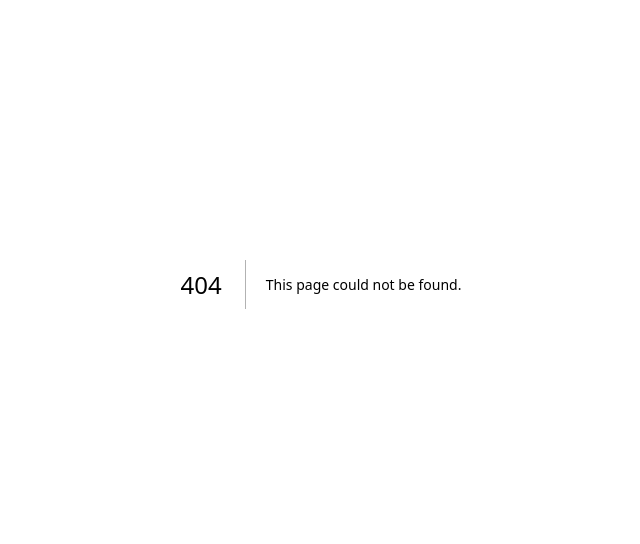
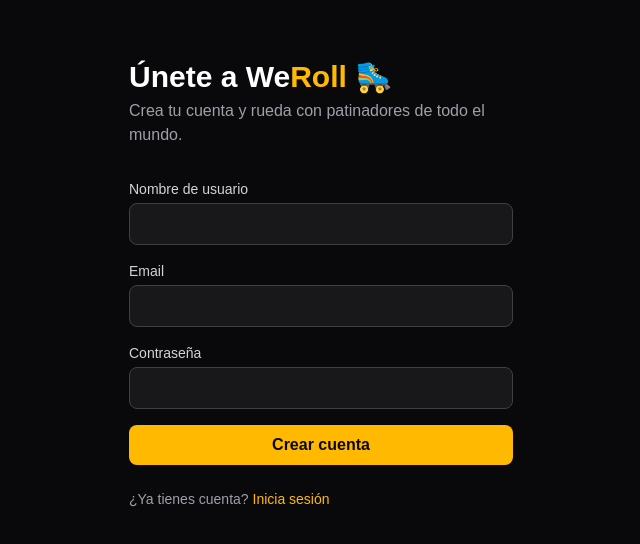
Before and after one commit to markyuna/weroll-web, a Next.js app: page /registro in a window 1280 px wide. Before the commit this address had no page. Shown: the part 116-660 px from the top of the page, without its empty margins (319-959 px from the left). Built offline with nearby package versions, Linux system fonts and the light colour scheme; no server answers.

Commit message:
feat: auth con email y creacion de perfil (login y registro)

```diff
--- /dev/null
+++ b/app/login/page.tsx
@@ -0,0 +1,98 @@
+// Archivo: app/login/page.tsx
+// Página de inicio de sesión con email y contraseña
+"use client";
+
+import { useState } from "react";
+import { useRouter } from "next/navigation";
+import Link from "next/link";
+import { createClient } from "@/lib/supabase/client";
+
+export default function LoginPage() {
+  const router = useRouter();
+  const supabase = createClient();
+  const [email, setEmail] = useState("");
+  const [password, setPassword] = useState("");
+  const [error, setError] = useState<string | null>(null);
+  const [loading, setLoading] = useState(false);
+
+  async function handleLogin(e: React.FormEvent) {
+    e.preventDefault();
+    setError(null);
+    setLoading(true);
+
+    const { error } = await supabase.auth.signInWithPassword({
+      email,
+      password,
+    });
+
+    setLoading(false);
+
+    if (error) {
+      setError("Email o contraseña incorrectos.");
+      return;
+    }
+
+    router.push("/");
+    router.refresh();
+  }
+
+  return (
+    <main className="min-h-screen flex items-center justify-center bg-zinc-950 px-4">
+      <div className="w-full max-w-sm">
+        <h1 className="text-3xl font-bold text-white mb-1">
+          We<span className="text-amber-400">Roll</span> 🛼
+        </h1>
+        <p className="text-zinc-400 mb-8">
+          Entra y encuentra tu próxima randonnée.
+        </p>
+
+        <form onSubmit={handleLogin} className="space-y-4">
+          <div>
+            <label htmlFor="email" className="block text-sm text-zinc-300 mb-1">
+              Email
+            </label>
+            <input
+              id="email"
+              type="email"
+              required
+              value={email}
+              onChange={(e) => setEmail(e.target.value)}
+              className="w-full rounded-lg bg-zinc-900 border border-zinc-700 px-3 py-2 text-white focus:outline-none focus:ring-2 focus:ring-amber-400"
+            />
+          </div>
+
+          <div>
+            <label htmlFor="password" className="block text-sm text-zinc-300 mb-1">
+              Contraseña
+            </label>
+            <input
+              id="password"
+              type="password"
+              required
+              value={password}
+              onChange={(e) => setPassword(e.target.value)}
+              className="w-full rounded-lg bg-zinc-900 border border-zinc-700 px-3 py-2 text-white focus:outline-none focus:ring-2 focus:ring-amber-400"
+            />
+          </div>
+
+          {error && <p className="text-sm text-red-400">{error}</p>}
+
+          <button
+            type="submit"
+            disabled={loading}
+            className="w-full rounded-lg bg-amber-400 text-zinc-950 font-semibold py-2 hover:bg-amber-300 transition disabled:opacity-50"
+          >
+            {loading ? "Entrando..." : "Entrar"}
+          </button>
+        </form>
+
+        <p className="text-sm text-zinc-400 mt-6">
+          ¿Aún no tienes cuenta?{" "}
+          <Link href="/registro" className="text-amber-400 hover:underline">
+            Regístrate
+          </Link>
+        </p>
+      </div>
+    </main>
+  );
+}
--- /dev/null
+++ b/app/registro/page.tsx
@@ -0,0 +1,136 @@
+// Archivo: app/registro/page.tsx
+// Página de registro: crea el usuario en auth y su fila en profiles
+"use client";
+
+import { useState } from "react";
+import { useRouter } from "next/navigation";
+import Link from "next/link";
+import { createClient } from "@/lib/supabase/client";
+
+export default function RegistroPage() {
+  const router = useRouter();
+  const supabase = createClient();
+  const [username, setUsername] = useState("");
+  const [email, setEmail] = useState("");
+  const [password, setPassword] = useState("");
+  const [error, setError] = useState<string | null>(null);
+  const [loading, setLoading] = useState(false);
+
+  async function handleSignup(e: React.FormEvent) {
+    e.preventDefault();
+    setError(null);
+    setLoading(true);
+
+    // 1. Crear el usuario en Supabase Auth
+    const { data, error: signUpError } = await supabase.auth.signUp({
+      email,
+      password,
+    });
+
+    if (signUpError || !data.user) {
+      setLoading(false);
+      setError(
+        signUpError?.message === "User already registered"
+          ? "Ya existe una cuenta con este email."
+          : "No se pudo crear la cuenta. Inténtalo de nuevo."
+      );
+      return;
+    }
+
+    // 2. Crear su perfil en la tabla profiles
+    const { error: profileError } = await supabase.from("profiles").insert({
+      id: data.user.id,
+      username: username.toLowerCase().trim(),
+    });
+
+    setLoading(false);
+
+    if (profileError) {
+      setError(
+        profileError.code === "23505"
+          ? "Ese nombre de usuario ya está en uso."
+          : "Cuenta creada, pero hubo un error con el perfil."
+      );
+      return;
+    }
+
+    router.push("/");
+    router.refresh();
+  }
+
+  return (
+    <main className="min-h-screen flex items-center justify-center bg-zinc-950 px-4">
+      <div className="w-full max-w-sm">
+        <h1 className="text-3xl font-bold text-white mb-1">
+          Únete a We<span className="text-amber-400">Roll</span> 🛼
+        </h1>
+        <p className="text-zinc-400 mb-8">
+          Crea tu cuenta y rueda con patinadores de todo el mundo.
+        </p>
+
+        <form onSubmit={handleSignup} className="space-y-4">
+          <div>
+            <label htmlFor="username" className="block text-sm text-zinc-300 mb-1">
+              Nombre de usuario
+            </label>
+            <input
+              id="username"
+              type="text"
+              required
+              minLength={3}
+              value={username}
+              onChange={(e) => setUsername(e.target.value)}
+              className="w-full rounded-lg bg-zinc-900 border border-zinc-700 px-3 py-2 text-white focus:outline-none focus:ring-2 focus:ring-amber-400"
+            />
+          </div>
+
+          <div>
+            <label htmlFor="email" className="block text-sm text-zinc-300 mb-1">
+              Email
+            </label>
+            <input
+              id="email"
+              type="email"
+              required
+              value={email}
+              onChange={(e) => setEmail(e.target.value)}
+              className="w-full rounded-lg bg-zinc-900 border border-zinc-700 px-3 py-2 text-white focus:outline-none focus:ring-2 focus:ring-amber-400"
+            />
+          </div>
+
+          <div>
+            <label htmlFor="password" className="block text-sm text-zinc-300 mb-1">
+              Contraseña
+            </label>
+            <input
+              id="password"
+              type="password"
+              required
+              minLength={8}
+              value={password}
+              onChange={(e) => setPassword(e.target.value)}
+              className="w-full rounded-lg bg-zinc-900 border border-zinc-700 px-3 py-2 text-white focus:outline-none focus:ring-2 focus:ring-amber-400"
+            />
+          </div>
+
+          {error && <p className="text-sm text-red-400">{error}</p>}
+
+          <button
+            type="submit"
+            disabled={loading}
+            className="w-full rounded-lg bg-amber-400 text-zinc-950 font-semibold py-2 hover:bg-amber-300 transition disabled:opacity-50"
+          >
+            {loading ? "Creando cuenta..." : "Crear cuenta"}
+          </button>
+        </form>
+
+        <p className="text-sm text-zinc-400 mt-6">
+          ¿Ya tienes cuenta?{" "}
+          <Link href="/login" className="text-amber-400 hover:underline">
+            Inicia sesión
+          </Link>
+        </p>
+      </div>
+    </main>
+  );
+}
--- /dev/null
+++ b/lib/supabase/client.ts
@@ -0,0 +1,10 @@
+// Archivo: lib/supabase/client.ts
+// Cliente Supabase para componentes del navegador ("use client")
+import { createBrowserClient } from "@supabase/ssr";
+
+export function createClient() {
+  return createBrowserClient(
+    process.env.NEXT_PUBLIC_SUPABASE_URL!,
+    process.env.NEXT_PUBLIC_SUPABASE_ANON_KEY!
+  );
+}
--- /dev/null
+++ b/lib/supabase/server.ts
@@ -0,0 +1,30 @@
+// Archivo: lib/supabase/server.ts
+// Cliente Supabase para Server Components y Route Handlers
+import { createServerClient } from "@supabase/ssr";
+import { cookies } from "next/headers";
+
+export async function createClient() {
+  const cookieStore = await cookies();
+
+  return createServerClient(
+    process.env.NEXT_PUBLIC_SUPABASE_URL!,
+    process.env.NEXT_PUBLIC_SUPABASE_ANON_KEY!,
+    {
+      cookies: {
+        getAll() {
+          return cookieStore.getAll();
+        },
+        setAll(cookiesToSet) {
+          try {
+            cookiesToSet.forEach(({ name, value, options }) =>
+              cookieStore.set(name, value, options)
+            );
+          } catch {
+            // Llamado desde un Server Component: se puede ignorar
+            // si hay middleware refrescando la sesión.
+          }
+        },
+      },
+    }
+  );
+}
--- a/package.json
+++ b/package.json
@@ -9,6 +9,8 @@
     "lint": "eslint"
   },
   "dependencies": {
+    "@supabase/ssr": "^0.12.3",
+    "@supabase/supabase-js": "^2.110.7",
     "next": "16.2.10",
     "react": "19.2.4",
     "react-dom": "19.2.4"
--- /dev/null
+++ b/proxy.ts
@@ -0,0 +1,39 @@
+// Archivo: proxy.ts (en la raíz del proyecto)
+// Refresca la sesión de Supabase en cada petición.
+// Nota: en Next.js 16 el archivo/función "middleware" se renombró a "proxy".
+import { createServerClient } from "@supabase/ssr";
+import { NextResponse, type NextRequest } from "next/server";
+
+export async function proxy(request: NextRequest) {
+  let response = NextResponse.next({ request });
+
+  const supabase = createServerClient(
+    process.env.NEXT_PUBLIC_SUPABASE_URL!,
+    process.env.NEXT_PUBLIC_SUPABASE_ANON_KEY!,
+    {
+      cookies: {
+        getAll() {
+          return request.cookies.getAll();
+        },
+        setAll(cookiesToSet) {
+          cookiesToSet.forEach(({ name, value }) =>
+            request.cookies.set(name, value)
+          );
+          response = NextResponse.next({ request });
+          cookiesToSet.forEach(({ name, value, options }) =>
+            response.cookies.set(name, value, options)
+          );
+        },
+      },
+    }
+  );
+
+  // Importante: mantiene la sesión viva
+  await supabase.auth.getUser();
+
+  return response;
+}
+
+export const config = {
+  matcher: ["/((?!_next/static|_next/image|favicon.ico|.*\\.(?:svg|png|jpg|jpeg|gif|webp)$).*)"],
+};
```
Also changed, not shown: 2 other files (tests, documents, lock files or other folders).
